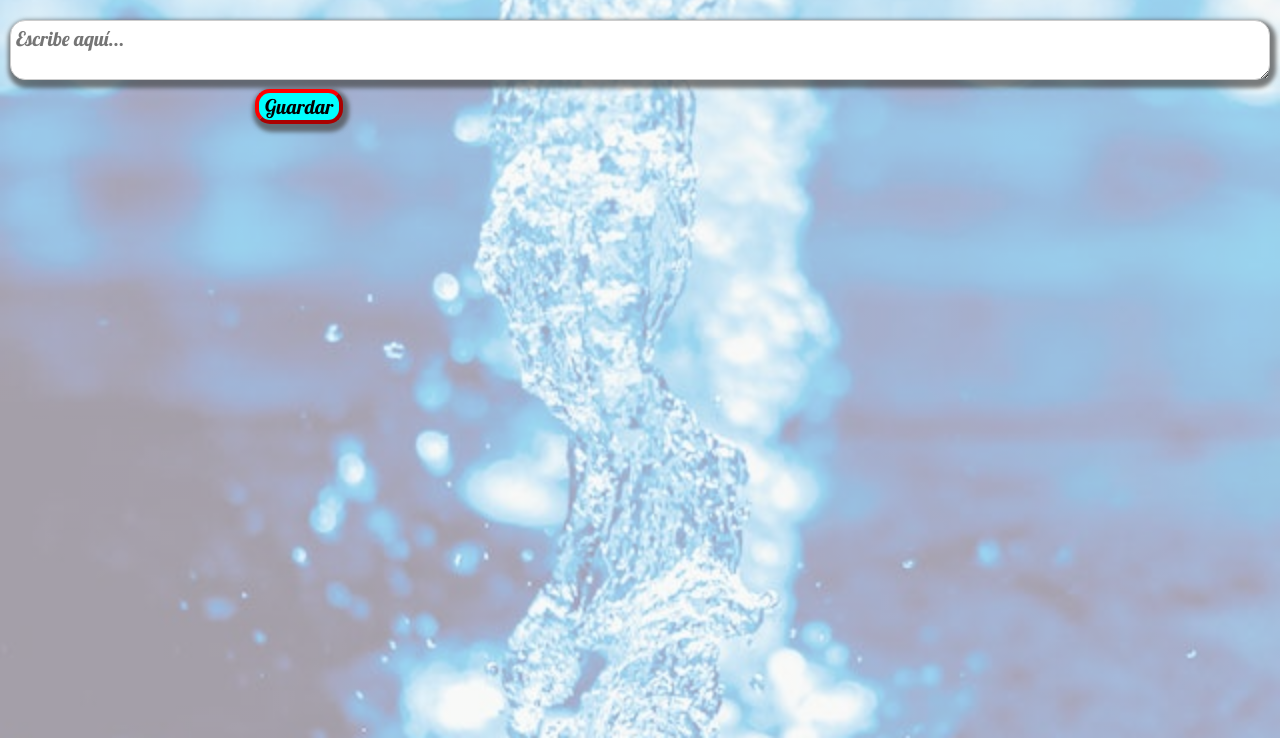
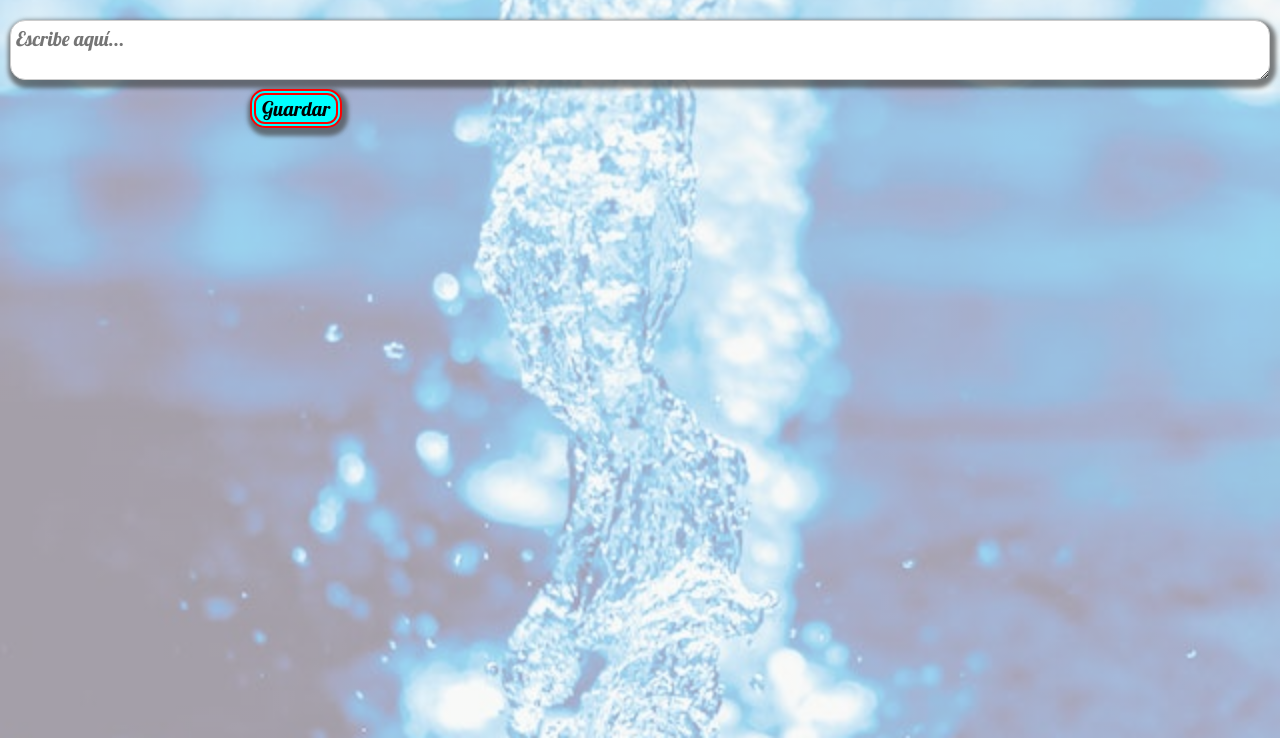
Before and after one commit to juanjosemas/block, a plain HTML site: page index.html in a window 1280 px wide. Shown: the part 62-800 px from the top of the page. Drawn offline with Linux system fonts and the light colour scheme; a web font is replaced by a local one.

Commit message:
Add files via upload

```diff
--- a/styles.css
+++ b/styles.css
@@ -61,11 +61,12 @@ body, html {
     font-size: 20px;
     margin-bottom: 0;
     margin-top: 5px;
-    margin-left: 245px;
+    margin-left: 240px;
     font-family: Lobster;
     border-radius: 15px;
     border-color: red;
-    border-width: 4px;
+    border-width: 6px;
+    border-style: double;
     background-color: aqua;
     box-shadow: 2px 4px 4px 4px rgba(71, 71, 71, 0.70);
 }
```
